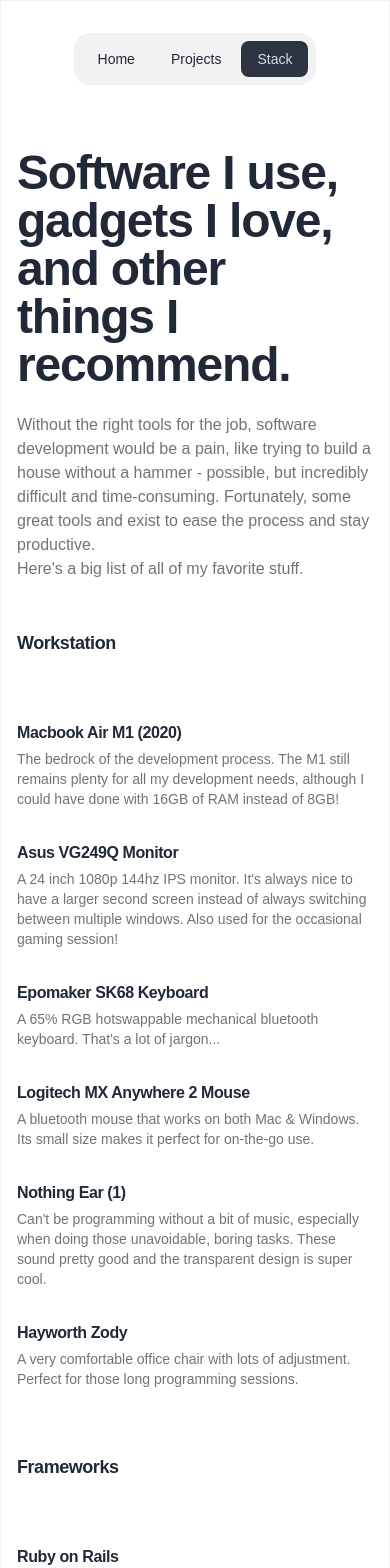
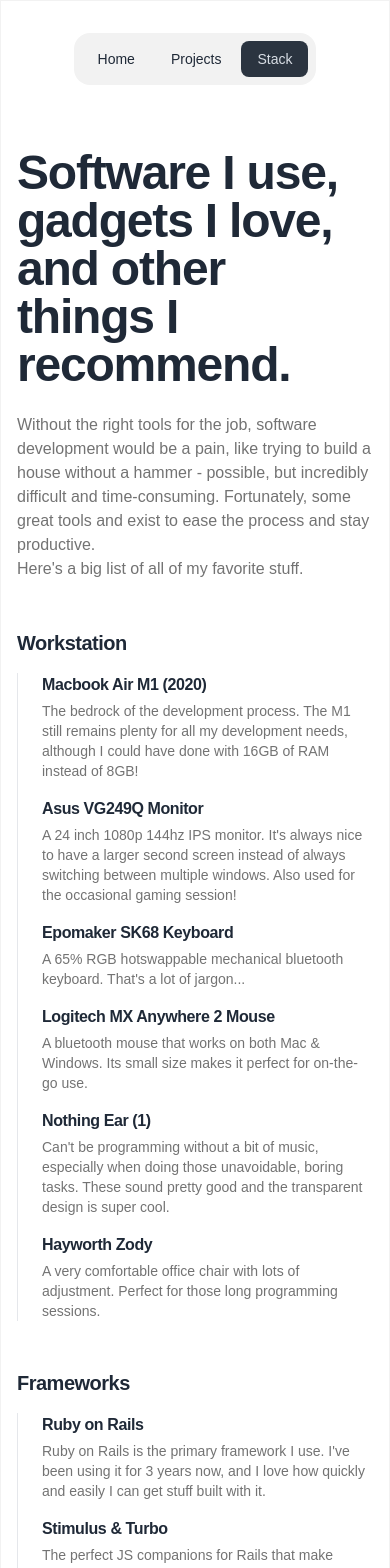
Before and after one commit to alanbiju79/portfolio, a SvelteKit app: page /stack in a window 390 px wide. Shown: the top 1568 px of the page. Built offline with nearby package versions, Linux system fonts and the light colour scheme.

Commit message:
update footer, stack

```diff
--- a/src/app.css
+++ b/src/app.css
@@ -16,7 +16,7 @@
   }
 
   h2 {
-    @apply font-semibold text-lg tracking-tight;
+    @apply font-bold text-xl tracking-tight;
   }
 
   h3 {
--- a/src/routes/Footer.svelte
+++ b/src/routes/Footer.svelte
@@ -1,13 +1,18 @@
-<!-- <div class="">
-  <footer class="footer items-center p-4">
-    <div class="items-center grid-flow-col">
-      <svg width="36" height="36" viewBox="0 0 24 24" xmlns="http://www.w3.org/2000/svg" fill-rule="evenodd" clip-rule="evenodd" class="fill-current"><path d="M22.672 15.226l-2.432.811.841 2.515c.33 1.019-.209 2.127-1.23 2.456-1.15.325-2.148-.321-2.463-1.226l-.84-2.518-5.013 1.677.84 2.517c.391 1.203-.434 2.542-1.831 2.542-.88 0-1.601-.564-1.86-1.314l-.842-2.516-2.431.809c-1.135.328-2.145-.317-2.463-1.229-.329-1.018.211-2.127 1.231-2.456l2.432-.809-1.621-4.823-2.432.808c-1.355.384-2.558-.59-2.558-1.839 0-.817.509-1.582 1.327-1.846l2.433-.809-.842-2.515c-.33-1.02.211-2.129 1.232-2.458 1.02-.329 2.13.209 2.461 1.229l.842 2.515 5.011-1.677-.839-2.517c-.403-1.238.484-2.553 1.843-2.553.819 0 1.585.509 1.85 1.326l.841 2.517 2.431-.81c1.02-.33 2.131.211 2.461 1.229.332 1.018-.21 2.126-1.23 2.456l-2.433.809 1.622 4.823 2.433-.809c1.242-.401 2.557.484 2.557 1.838 0 .819-.51 1.583-1.328 1.847m-8.992-6.428l-5.01 1.675 1.619 4.828 5.011-1.674-1.62-4.829z"></path></svg>
-      <p>Copyright © 2023 - All right reserved</p>
+<footer class="border-t py-8">
+  <div class="flex flex-col sm:flex-row sm:justify-between items-center gap-2">
+    <div class="flex flex-row gap-2">
+      <a href="https://www.linkedin.com/in/alanbiju79/">
+        <svg xmlns="http://www.w3.org/2000/svg" x="0px" y="0px" width="30" height="30" viewBox="0 0 30 30" class="hover:fill-neutral-600">
+          <path d="M24,4H6C4.895,4,4,4.895,4,6v18c0,1.105,0.895,2,2,2h18c1.105,0,2-0.895,2-2V6C26,4.895,25.105,4,24,4z M10.954,22h-2.95 v-9.492h2.95V22z M9.449,11.151c-0.951,0-1.72-0.771-1.72-1.72c0-0.949,0.77-1.719,1.72-1.719c0.948,0,1.719,0.771,1.719,1.719 C11.168,10.38,10.397,11.151,9.449,11.151z M22.004,22h-2.948v-4.616c0-1.101-0.02-2.517-1.533-2.517 c-1.535,0-1.771,1.199-1.771,2.437V22h-2.948v-9.492h2.83v1.297h0.04c0.394-0.746,1.356-1.533,2.791-1.533 c2.987,0,3.539,1.966,3.539,4.522V22z"></path>
+        </svg>
+      </a>
+      <a href="https://github.com/alanbiju79">
+        <svg xmlns="http://www.w3.org/2000/svg" x="0px" y="0px" width="30" height="30" viewBox="0 0 30 30" class="hover:fill-neutral-600">
+          <path d="M15,3C8.373,3,3,8.373,3,15c0,5.623,3.872,10.328,9.092,11.63C12.036,26.468,12,26.28,12,26.047v-2.051 c-0.487,0-1.303,0-1.508,0c-0.821,0-1.551-0.353-1.905-1.009c-0.393-0.729-0.461-1.844-1.435-2.526 c-0.289-0.227-0.069-0.486,0.264-0.451c0.615,0.174,1.125,0.596,1.605,1.222c0.478,0.627,0.703,0.769,1.596,0.769 c0.433,0,1.081-0.025,1.691-0.121c0.328-0.833,0.895-1.6,1.588-1.962c-3.996-0.411-5.903-2.399-5.903-5.098 c0-1.162,0.495-2.286,1.336-3.233C9.053,10.647,8.706,8.73,9.435,8c1.798,0,2.885,1.166,3.146,1.481C13.477,9.174,14.461,9,15.495,9 c1.036,0,2.024,0.174,2.922,0.483C18.675,9.17,19.763,8,21.565,8c0.732,0.731,0.381,2.656,0.102,3.594 c0.836,0.945,1.328,2.066,1.328,3.226c0,2.697-1.904,4.684-5.894,5.097C18.199,20.49,19,22.1,19,23.313v2.734 c0,0.104-0.023,0.179-0.035,0.268C23.641,24.676,27,20.236,27,15C27,8.373,21.627,3,15,3z"></path>
+        </svg>
+      </a>
     </div>
-    <div class="grid-flow-col gap-4 md:place-self-center md:justify-self-end">
-      <a><svg xmlns="http://www.w3.org/2000/svg" width="24" height="24" viewBox="0 0 24 24" class="fill-current"><path d="M24 4.557c-.883.392-1.832.656-2.828.775 1.017-.609 1.798-1.574 2.165-2.724-.951.564-2.005.974-3.127 1.195-.897-.957-2.178-1.555-3.594-1.555-3.179 0-5.515 2.966-4.797 6.045-4.091-.205-7.719-2.165-10.148-5.144-1.29 2.213-.669 5.108 1.523 6.574-.806-.026-1.566-.247-2.229-.616-.054 2.281 1.581 4.415 3.949 4.89-.693.188-1.452.232-2.224.084.626 1.956 2.444 3.379 4.6 3.419-2.07 1.623-4.678 2.348-7.29 2.04 2.179 1.397 4.768 2.212 7.548 2.212 9.142 0 14.307-7.721 13.995-14.646.962-.695 1.797-1.562 2.457-2.549z"></path></svg></a>
-      <a><svg xmlns="http://www.w3.org/2000/svg" width="24" height="24" viewBox="0 0 24 24" class="fill-current"><path d="M19.615 3.184c-3.604-.246-11.631-.245-15.23 0-3.897.266-4.356 2.62-4.385 8.816.029 6.185.484 8.549 4.385 8.816 3.6.245 11.626.246 15.23 0 3.897-.266 4.356-2.62 4.385-8.816-.029-6.185-.484-8.549-4.385-8.816zm-10.615 12.816v-8l8 3.993-8 4.007z"></path></svg></a>
-      <a><svg xmlns="http://www.w3.org/2000/svg" width="24" height="24" viewBox="0 0 24 24" class="fill-current"><path d="M9 8h-3v4h3v12h5v-12h3.642l.358-4h-4v-1.667c0-.955.192-1.333 1.115-1.333h2.885v-5h-3.808c-3.596 0-5.192 1.583-5.192 4.615v3.385z"></path></svg></a>
-    </div>
-  </footer>
-</div> -->
+
+    <div class="text-gray text-sm">© 2023 Alan Biju. All rights reserved.</div>
+  </div>
+</footer>
--- a/src/routes/stack/Stack.svelte
+++ b/src/routes/stack/Stack.svelte
@@ -98,10 +98,10 @@
   ]
 </script>
 
-<div class="grid grid-cols-1 md:grid-cols-4 gap-y-16 gap-x-16 md:border-l md:border-zinc-100 md:pl-6 max-w-3xl">
+<div class="grid grid-cols-1 md:grid-cols-4 gap-4 md:gap-16 md:border-l md:pl-6 max-w-3xl">
   {#each stack as category}
-    <h2>{Object.keys(category)}</h2>
-    <div class="md:col-span-3 space-y-8">
+    <h2 class="mt-8 first:mt-0 md:mt-0">{Object.keys(category)}</h2>
+    <div class="md:col-span-3 flex flex-col gap-4 md:gap-8 pl-6 md:pl-0 border-l md:border-0">
       {#each category[Object.keys(category)[0]] as item (item.name)}
         <div class="flex flex-col">
           {#if item.link}
```
